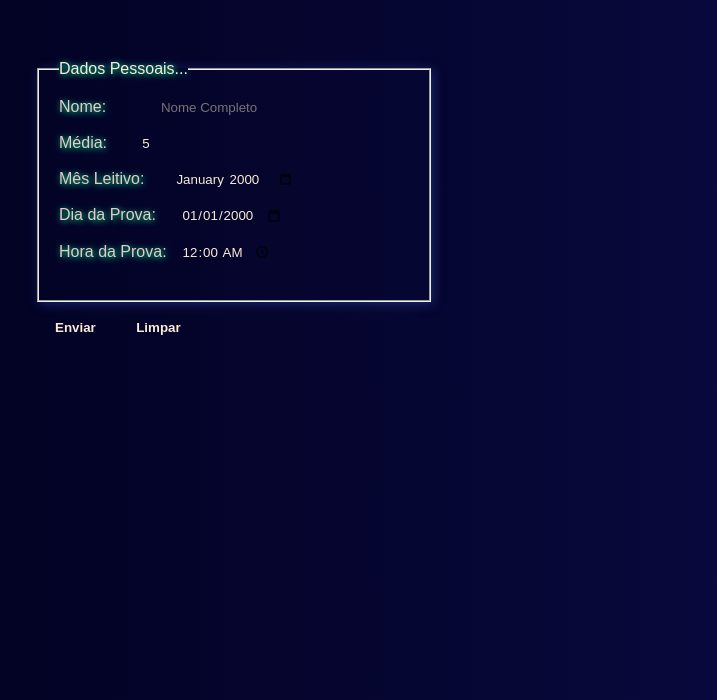
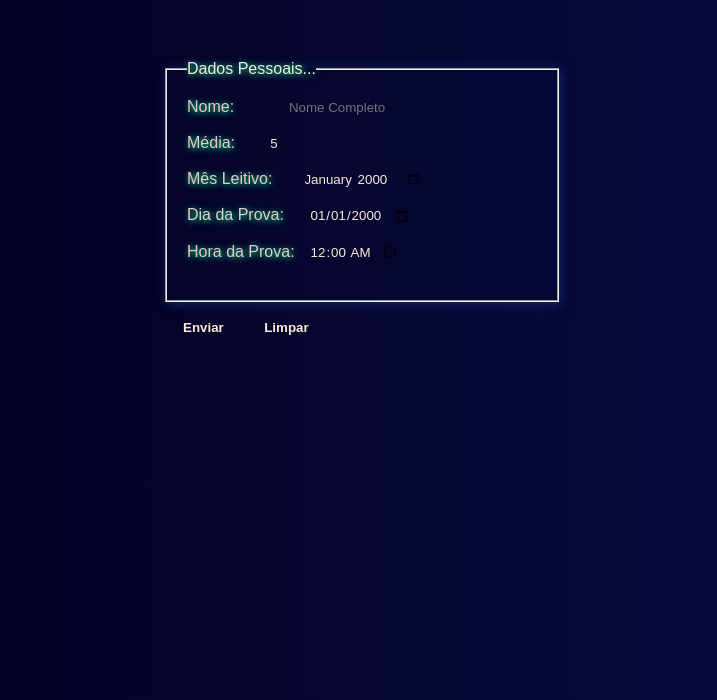
Before and after one commit to christiancaldeira/html-css, a plain HTML site: page Exercicios/ex025/form03.html in a window 1280 px wide. Shown: the part 100-800 px from the top of the page, without its empty margins (219-936 px from the left). Drawn offline with Linux system fonts and the light colour scheme.

Commit message:
Atualizado

```diff
--- a/Exercicios/ex025/style.css
+++ b/Exercicios/ex025/style.css
@@ -149,7 +149,7 @@ fieldset {
 }
 
 
-@media (max-width: 400px) {
+@media (max-width: 500px) {
     h1 {
 
         font-weight: bold;
@@ -166,3 +166,11 @@ fieldset {
 
 
 }
+
+@media (min-width: 700px) {
+    form {
+        position: absolute;
+        top: 20%;
+        left: 30%;
+    }
+}
```
